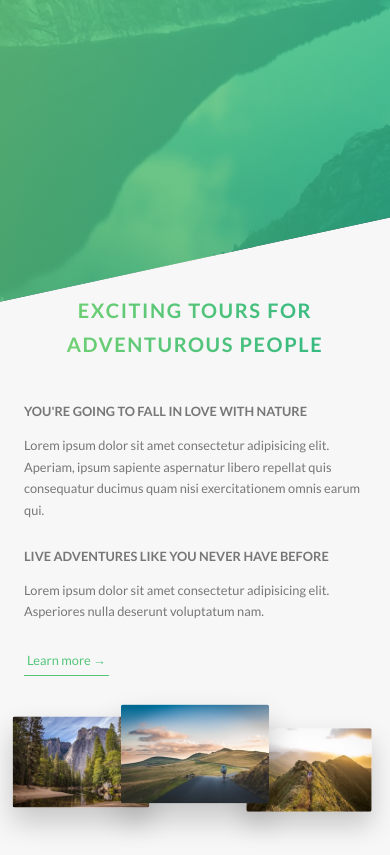
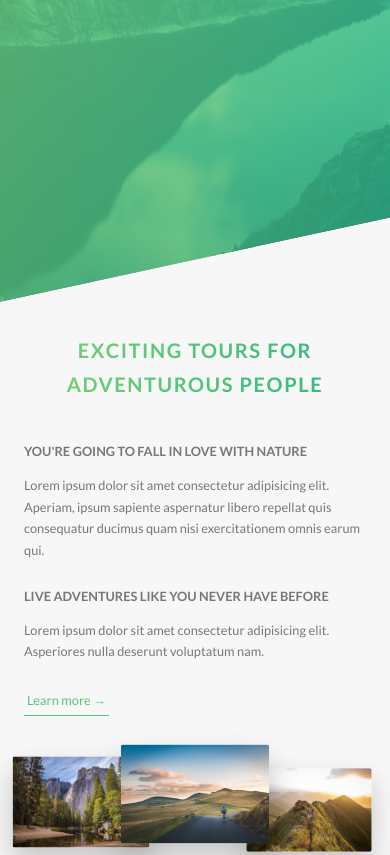
Before and after one commit to AshikFaisal/Natours, a website: page index.html in a window 390 px wide. Shown: the part 500-1355 px from the top of the page. Drawn offline with Linux system fonts and the light colour scheme.

Commit message:
Update style.css

```diff
--- a/css/style.css
+++ b/css/style.css
@@ -1820,7 +1820,7 @@ body {
 }
 @media only screen and (max-width: 56.25em) {
     .section-about {
-        padding: 20rem 0;
+        padding: 25rem 0 20rem;
     }
 }
 .section-features {
```
